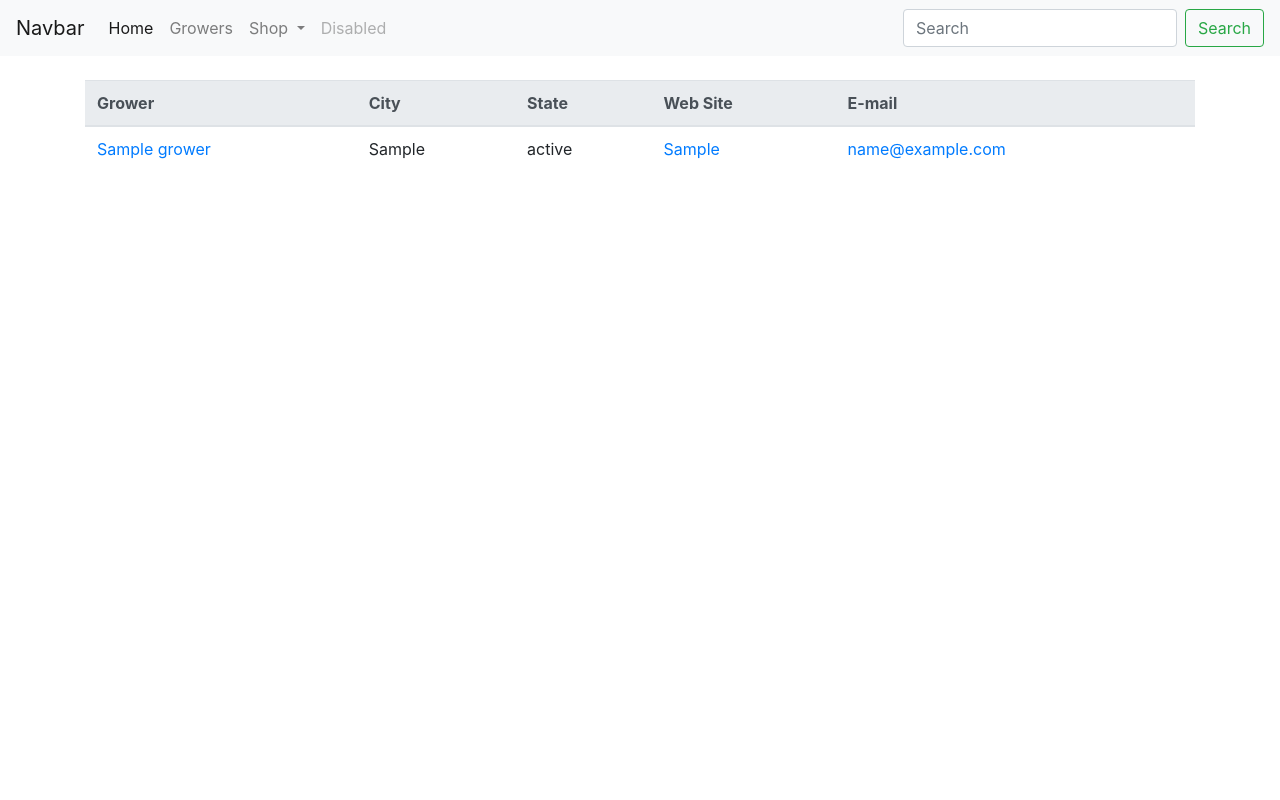
After one commit to cyobero/dispensary, a Django app: page /growers/ in a window 1280 px wide. The commit adds this page. Run offline with Django 3.2, Linux system fonts and the light colour scheme; tables that the repository leaves empty hold one stand-in row (values such as "Sample post"); some libraries are stand-ins or nearby versions.

Commit message:
added grower profile page

```diff
--- a/dispensary/urls.py
+++ b/dispensary/urls.py
@@ -18,7 +18,10 @@ from django.urls import path
 from django.conf.urls.static import static
 from dispensary.views import home
 from inventory.views import product_info
+from inventory.views import grower_info
 from inventory.views import shop_home
+from inventory.views import flowers_home
+from inventory.views import growers_home
 from dispensary import settings
 
 
@@ -26,7 +29,10 @@ urlpatterns = [
     path('admin/', admin.site.urls),
     path('', home, name='home'),
     path('shop/', shop_home, name='shop_home'),
-    path('shop/flowers/<slug:slug>', product_info, name='product_info')
+    path('shop/flowers/', flowers_home, name='flowers_home'),
+    path('shop/flowers/<slug:slug>', product_info, name='product_info'),
+    path('growers/', growers_home, name='growers_home'),
+    path('growers/<slug:slug>', grower_info, name='grower_info')
 ]
 
 if settings.DEBUG:
--- a/inventory/admin.py
+++ b/inventory/admin.py
@@ -11,8 +11,9 @@ class FlowerAdmin(admin.ModelAdmin):
 
 class GrowerAdmin(admin.ModelAdmin):
     ordering = ['name']
-    list_display = ('name', 'city', 'state', 'email')
+    list_display = ('name', 'city', 'state', 'email', 'slug')
     search_fields = ['name', 'email', 'state', 'city']
+    prepopulated_fields = {'slug': ('name', )}
 
 admin.site.register(Flower, FlowerAdmin)
 admin.site.register(Grower, GrowerAdmin)
--- a/inventory/models.py
+++ b/inventory/models.py
@@ -5,17 +5,22 @@ from django.template.defaultfilters import slugify
 # Create your models here.
 class Grower(models.Model):
     name = models.CharField(max_length=40)
+
     address_one = models.CharField(max_length=60, blank=True, null=True)
     address_two = models.CharField(max_length=40, blank=True, null=True)
     city = models.CharField(max_length=70)
     state = USStateField()
     zip_code = USZipCodeField()
+
     email = models.EmailField(max_length=80)
     web_site = models.URLField(max_length=100, blank=True, null=True)
     twitter = models.URLField(max_length=80, blank=True, null=True)
     instagram = models.URLField(max_length=80, blank=True, null=True)
     youtube = models.URLField(max_length=80, blank=True, null=True)
+
     biography = models.TextField(blank=True, null=True, default='Bio not available.')
+    image = models.ImageField(blank=True, null=True, upload_to='growers/')
+    slug = models.SlugField(blank=True, null=True, unique=True)
 
     class Meta:
         ordering = ['name']
@@ -23,6 +28,12 @@ class Grower(models.Model):
 
     def __str__(self):
         return self.name
+
+
+    def save(self, *args, **kwargs):
+        if not self.name:
+            self.slug = slugify(self.name)
+        super(Grower, self).save(*args, **kwargs)
 
 
 class Flower(models.Model):
--- a/inventory/views.py
+++ b/inventory/views.py
@@ -1,6 +1,9 @@
 from django.shortcuts import render
 from django.shortcuts import get_object_or_404
+from django.shortcuts import get_list_or_404
+from django.core.paginator import Paginator
 from inventory.models import Flower
+from inventory.models import Grower
 
 # Create your views here.
 def product_info(request, slug):
@@ -10,3 +13,24 @@ def product_info(request, slug):
 
 def shop_home(request):
     return render(request, 'shop_home.html')
+
+
+def flowers_home(request):
+    return render(request, 'flowers_home.html')
+
+
+def growers_home(request):
+    grower_list = get_list_or_404(Grower)
+    paginator = Paginator(grower_list, 4)  # Show 4 growers per page
+    page_number = request.GET.get('page')
+    page_obj = paginator.get_page(page_number)
+
+    return render(request, 'growers_home.html',
+            {'grower_list': grower_list,
+             'page_obj': page_obj,
+            })
+
+
+def grower_info(request, slug):
+    grower = get_object_or_404(Grower, slug=slug)
+    return render(request, 'grower_info.html', {'grower': grower})
--- /dev/null
+++ b/templates/flowers_home.html
@@ -0,0 +1,4 @@
+{% extends 'shop_home.html' %}
+{% block title %}
+<title>Flowers</title>
+{% endblock %}
--- /dev/null
+++ b/templates/growers_home.html
@@ -0,0 +1,46 @@
+{% extends 'shop_home.html' %}
+
+{% block title %}
+<title>Growers</title>
+{% endblock %}
+
+{% block content %}
+ <br>
+
+ <body>
+   <div class="container">
+	<div class="row">
+
+	  <div class="col-lg-12">
+
+	<table class="table">
+	<thead class="thead-light">
+	 <tr>
+		<th>Grower</th>
+		<th>City</th>
+		<th>State</th>
+		<th>Web Site</th>
+		<th>E-mail</th>
+	 </tr>
+	</thead>
+	<tbody>
+		{% for grower in grower_list %}
+		 <tr>
+		   <td><a href="{{ grower.slug }}">{{ grower.name }}</a></td>
+		   <td>{{ grower.city }}</td>
+		   <td>{{ grower.state }}</td>
+		   <td><a href={{ grower.web_site }}> {{ grower.web_site }} </a></td>
+		   <td><a href="mailto: {{ grower.email }}">{{ grower.email }}</a></td>
+		 </tr>
+		{% endfor %}
+	</tbody>
+   </table>
+
+
+
+	  </div>
+
+	</div>
+   </div>
+   </body>
+{% endblock %}
--- a/templates/index.html
+++ b/templates/index.html
@@ -1,15 +1,22 @@
+{% load static %}
 <html>
-  <head>
+   <head>
 
 	<!-- Boostrap CSS -->
 	<link rel="stylesheet" href="https://maxcdn.bootstrapcdn.com/bootstrap/4.0.0/css/bootstrap.min.css"
 	integrity="sha384-Gn5384xqQ1aoWXA+058RXPxPg6fy4IWvTNh0E263XmFcJlSAwiGgFAW/dAiS6JXm" crossorigin="anonymous">
 
+	<!-- Carousel CSS -->
+	<link href="//maxcdn.bootstrapcdn.com/bootstrap/4.1.1/css/bootstrap.min.css" rel="stylesheet" id="bootstrap-css">
+
+	{% block stylesheets %}
+	 <link rel="stylesheet" href="{% static 'css/carousel.css' %}">
+	{% endblock %}
+
 	{% block title %}
 	<title></title>
 	{% endblock %}
-
-  </head>
+   </head>
   <body>
 	<!-- Navigation Bar -->
 	<nav class="navbar navbar-expand-lg navbar-light bg-light">
@@ -24,14 +31,14 @@
 		<a class="nav-link" href="{% url 'home' %}">Home <span class="sr-only">(current)</span></a>
       </li>
       <li class="nav-item">
-		<a class="nav-link" href="{% url 'shop_home' %}">Shop</a>
+		<a class="nav-link" href="{% url 'growers_home' %}">Growers</a>
       </li>
       <li class="nav-item dropdown">
-        <a class="nav-link dropdown-toggle" href="#" id="navbarDropdown" role="button" data-toggle="dropdown" aria-haspopup="true" aria-expanded="false">
-          Dropdown
+		<a class="nav-link dropdown-toggle" href="{% url 'shop_home' %}" id="navbarDropdown" role="button" data-toggle="dropdown" aria-haspopup="true" aria-expanded="false">
+          Shop
         </a>
         <div class="dropdown-menu" aria-labelledby="navbarDropdown">
-          <a class="dropdown-item" href="#">Action</a>
+		  <a class="dropdown-item" href="{% url 'flowers_home' %}">Flowers</a>
           <a class="dropdown-item" href="#">Another action</a>
           <div class="dropdown-divider"></div>
           <a class="dropdown-item" href="#">Something else here</a>
--- a/templates/product_info.html
+++ b/templates/product_info.html
@@ -8,13 +8,13 @@
 {% block content %}
 <div class="container">
 	<div class="row">
-		<div class="col-md-5">
+		<div class="col-md-7">
 		<img height="600" width="550" src="{{ flower.image.url }}"></img>
 
 		</div>
 
-		<div class="col-md-7">
-			<h1 class="display-1">
+		<div class="col-md-5">
+			<h1 class="display-3">
 			  {{ flower.strain }}
 			</h1>
 			<h5 class="text-muted display-5">
```
Also changed, not shown: templates/grower_info.html (added, +53 -0 lines), 1 other file.
